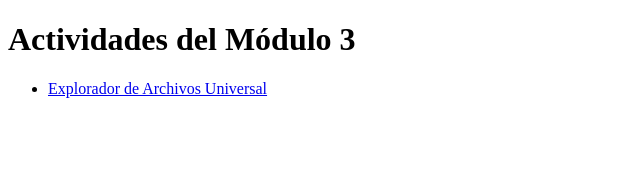
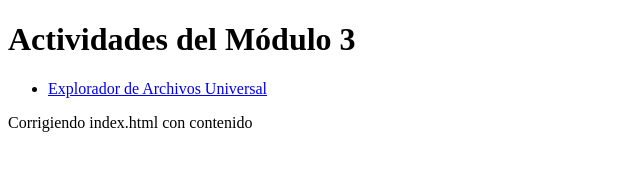
Before and after one commit to uniacademy-tech/actividades-interactivas, a plain HTML site: page ActividadT1.2M3/actividad_explorador_archivos_universal/index.html in a window 1280 px wide. Shown: the whole page, without its empty margins (0-640 px from the left). Drawn offline with Linux system fonts and the light colour scheme.

Commit message:
Update index.html

```diff
--- a/ActividadT1.2M3/actividad_explorador_archivos_universal/index.html
+++ b/ActividadT1.2M3/actividad_explorador_archivos_universal/index.html
@@ -11,3 +11,4 @@
   </ul>
 </body>
 </html>
+Corrigiendo index.html con contenido
```
